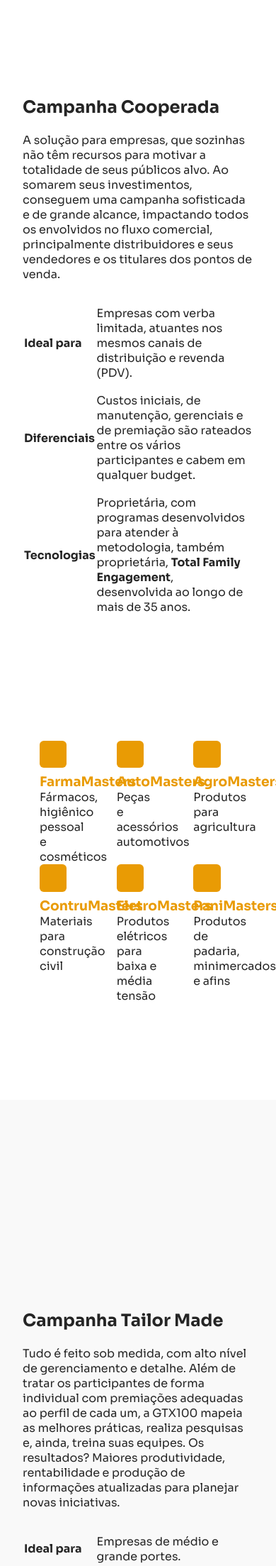
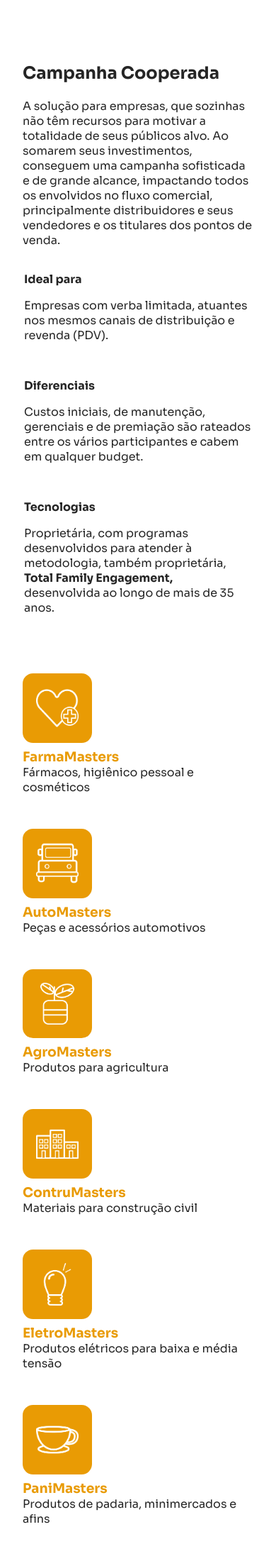
Before and after one commit to douglas-moura/gtx100, a PHP site: page /campanhas/index.php in a window 390 px wide; the page is wider, and only the part inside the window is pictured. Shown: the part 64-2271 px from the top of that part at 71% size. Run offline with PHP 8.4, Linux system fonts and the light colour scheme.

Commit message:
responsivo mobile referencias

```diff
--- a/src/css/style.css
+++ b/src/css/style.css
@@ -870,6 +870,51 @@ h2 strong,
 	.resultados ul li h3 {
 		font-size: .8rem !important;
 	}
+
+	.campanhas section .content-sessao>div {
+		padding: 2rem 0 !important;
+	}
+
+	.camp-descricao table tbody tr td {
+		display: flex;
+		flex-direction: column;
+	}
+
+	.camp-descricao table tr td:first-of-type {
+		width: 100%;
+	}
+
+	.camp-descricao table tr td:last-of-type {
+		margin-bottom: 2rem !important;
+	}
+
+	#cooperada div .tipos-coop {
+		padding: 0 !important;
+		display: flex !important;
+		flex-direction: column !important;
+	}
+
+	#cooperada div .tipos-coop .box-cooperada {
+		width: 100% !important;
+		margin: 0 0 3rem 0 !important;
+	}
+
+	.box-cooperada picture {
+		width: 30%;
+	}
+
+	#referencia .cliente {
+		margin-bottom: 5rem !important;
+	}
+
+	#referencia .cliente div svg {
+		position: relative;
+		width: 60%;
+	}
+
+	#referencia .cliente div img {
+		width: 50%;
+	}
 }
 
 @media screen and (min-width: 980px) {
--- a/src/paginas/campanhas.html
+++ b/src/paginas/campanhas.html
@@ -16,7 +16,7 @@
 					</tr>
 					<tr>
 						<td>Tecnologias</td>
-						<td>Proprietária, com programas desenvolvidos para atender à metodologia, também proprietária, <strong>Total Family Engagement</strong>, desenvolvida ao longo de mais de 35 anos.</td>
+						<td>Proprietária, com programas desenvolvidos para atender à metodologia, também proprietária, <strong>Total Family Engagement,</strong> desenvolvida ao longo de mais de 35 anos.</td>
 					</tr>
 				</table>
 			</div>
@@ -135,7 +135,7 @@
 					</tr>
 					<tr>
 						<td>Tecnologias</td>
-						<td>Proprietária, com programas desenvolvidos para atender à metodologia, também proprietária, <strong>Total Family Engagement</strong>, desenvolvida ao longo de mais de 35 anos.</td>
+						<td>Proprietária, com programas desenvolvidos para atender à metodologia, também proprietária, <strong>Total Family Engagement,</strong> desenvolvida ao longo de mais de 35 anos.</td>
 					</tr>
 				</table>
 			</div>
@@ -156,7 +156,7 @@
 					</tr>
 					<tr>
 						<td>Tecnologias</td>
-						<td>Proprietária, com programas desenvolvidos para atender à metodologia, também proprietária, <strong>Total Family Engagement</strong>, desenvolvida ao longo de mais de 35 anos..</td>
+						<td>Proprietária, com programas desenvolvidos para atender à metodologia, também proprietária, <strong>Total Family Engagement,</strong> desenvolvida ao longo de mais de 35 anos..</td>
 					</tr>
 				</table>
 			</div>
```
